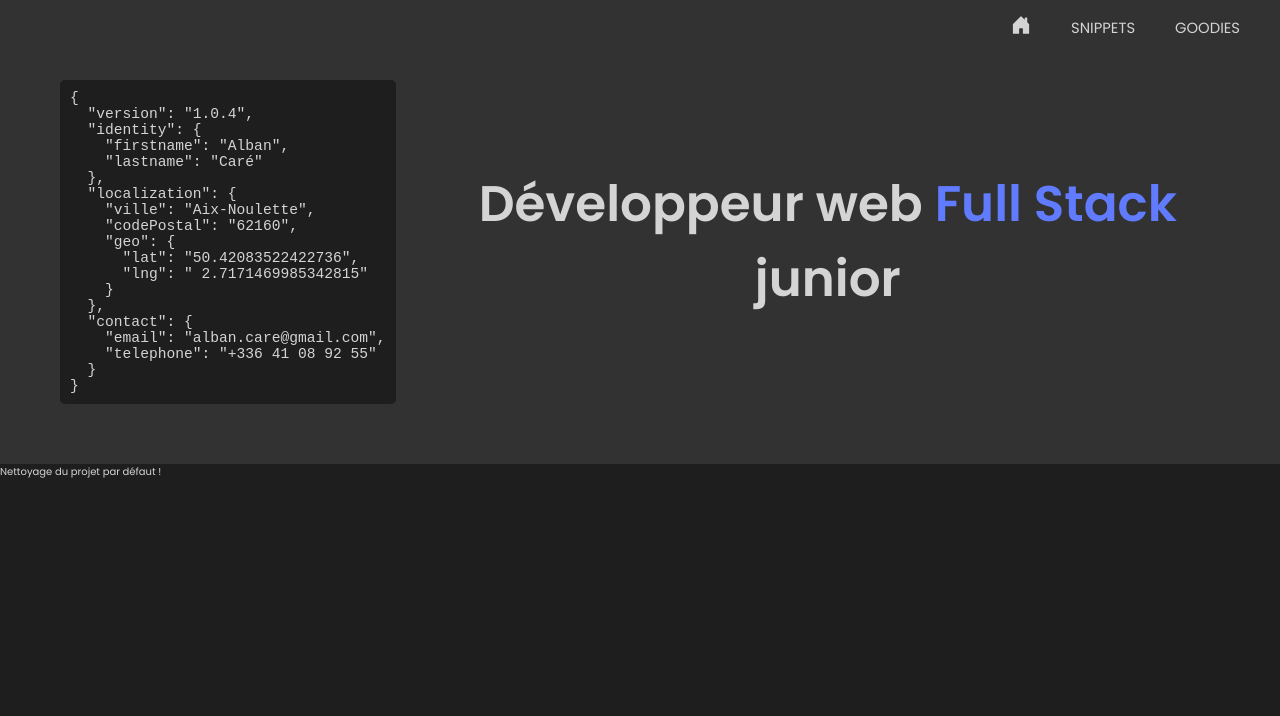
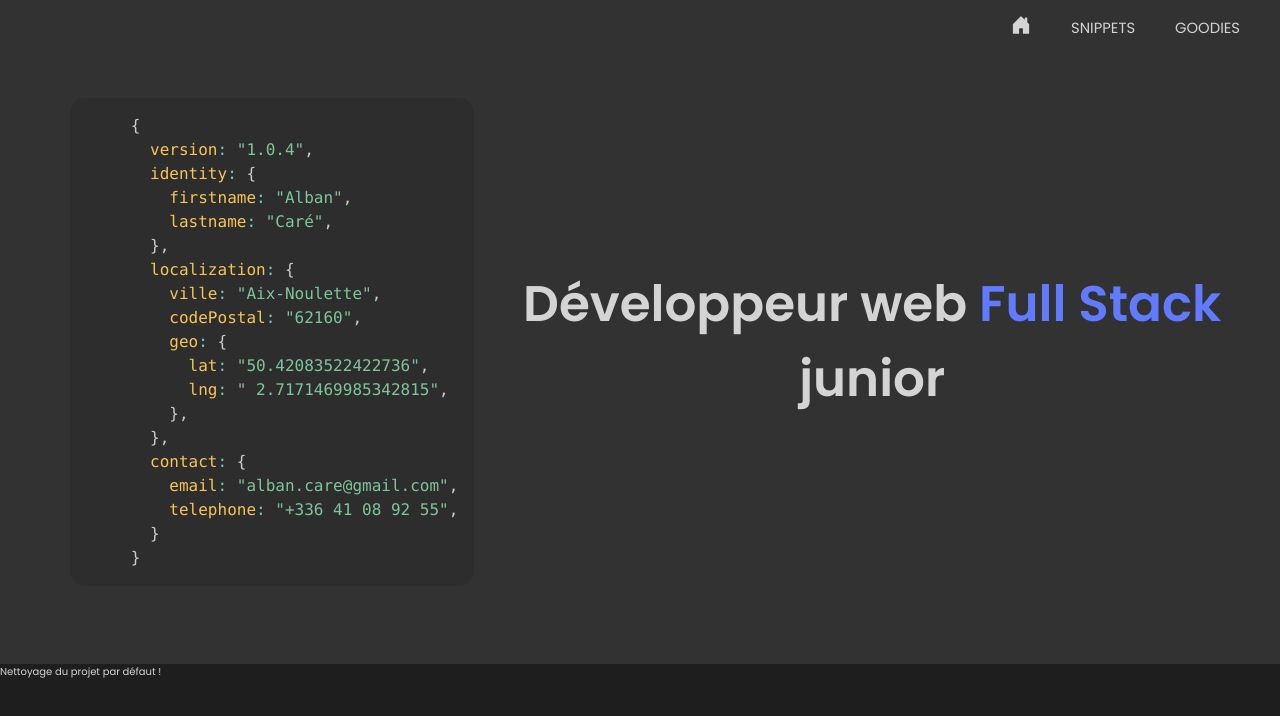
Before and after one commit to 2015tb145-Acare/gatsby-blob, a Gatsby site: page / in a window 1280 px wide. Built offline with nearby package versions, Linux system fonts and the light colour scheme; Gatsby itself is replaced by a stand-in of ours.

Commit message:
Ajout de la dépendance Prismjs au projet

```diff
--- a/package.json
+++ b/package.json
@@ -25,6 +25,7 @@
     "gatsby-plugin-styled-components": "^5.22.0",
     "gatsby-source-filesystem": "^4.22.0",
     "gatsby-transformer-sharp": "^4.22.0",
+    "prismjs": "^1.29.0",
     "react": "^18.1.0",
     "react-dom": "^18.1.0",
     "styled-components": "^5.3.5"
--- a/src/components/code.js
+++ b/src/components/code.js
@@ -1,18 +1,34 @@
-import React from "react";
+import React, { useEffect } from "react";
+import Prism from "prismjs";
+import "prismjs/themes/prism-tomorrow.css";
+import "prismjs/plugins/line-numbers/prism-line-numbers.css";
 import styled from "styled-components";
 
-const StyledPre = styled.pre`
+const StyledCode = styled.div`
   margin: 0 2rem;
   padding: 1rem;
-  font-size: 1.8em;
-  background-color: var(--bg-primary);
-  border-radius: 5px;
+  font-size: 1.4em;
+
+  pre {
+    min-width: 380px;
+    border-radius: 15px;
+  }
+
+  @media (min-width: 900px) {
+    font-size: 1.6em;
+  }
 `;
 
-export default function Code({ code }) {
+export default function Code({ code, language }) {
+  useEffect(() => {
+    Prism.highlightAll();
+  }, []);
+
   return (
-    <StyledPre>
-      <code>{code}</code>
-    </StyledPre>
+    <StyledCode>
+      <pre className="line-numbers">
+        <code className={`language-${language}`}>{code}</code>
+      </pre>
+    </StyledCode>
   );
 }
--- a/src/components/header.js
+++ b/src/components/header.js
@@ -11,9 +11,13 @@ const StyledHeader = styled.header`
 const StyledNav = styled.nav`
   position: fixed;
   width: 100%;
-  padding: 15px 0px;
+  padding: 15px 30px;
   background-color: var(--bg-secondary);
   z-index: 999;
+
+  @media (min-width: 900px) {
+    padding: 15px 0px;
+  }
 `;
 
 const StyleLinks = styled.div`
@@ -58,7 +62,7 @@ const StylesHero = styled.div`
   min-height: 420px;
   padding: 8rem 0 6rem;
   display: flex;
-  /* flex-direction: column; */
+  flex-direction: column;
   align-items: center;
   justify-content: space-between;
 
@@ -71,6 +75,10 @@ const StylesHero = styled.div`
 
   span {
     color: #617bff;
+  }
+
+  @media (min-width: 900px) {
+    flex-direction: row;
   }
 `;
 
@@ -97,7 +105,7 @@ export default function Header() {
         </StyleLinks>
       </StyledNav>
       <StylesHero className="container">
-        <Code code={JSON.stringify(json, null, 2)} />
+        <Code code={json} language={"javascript"} />
         <h1>
           Développeur web <span>Full Stack</span> junior
         </h1>
@@ -106,7 +114,7 @@ export default function Header() {
   );
 }
 
-const json = {
+const json = `{
   version: "1.0.4",
   identity: {
     firstname: "Alban",
@@ -123,5 +131,5 @@ const json = {
   contact: {
     email: "alban.care@gmail.com",
     telephone: "+336 41 08 92 55",
-  },
-};
+  }
+}`;
```
Also changed, not shown: 1 other file.
